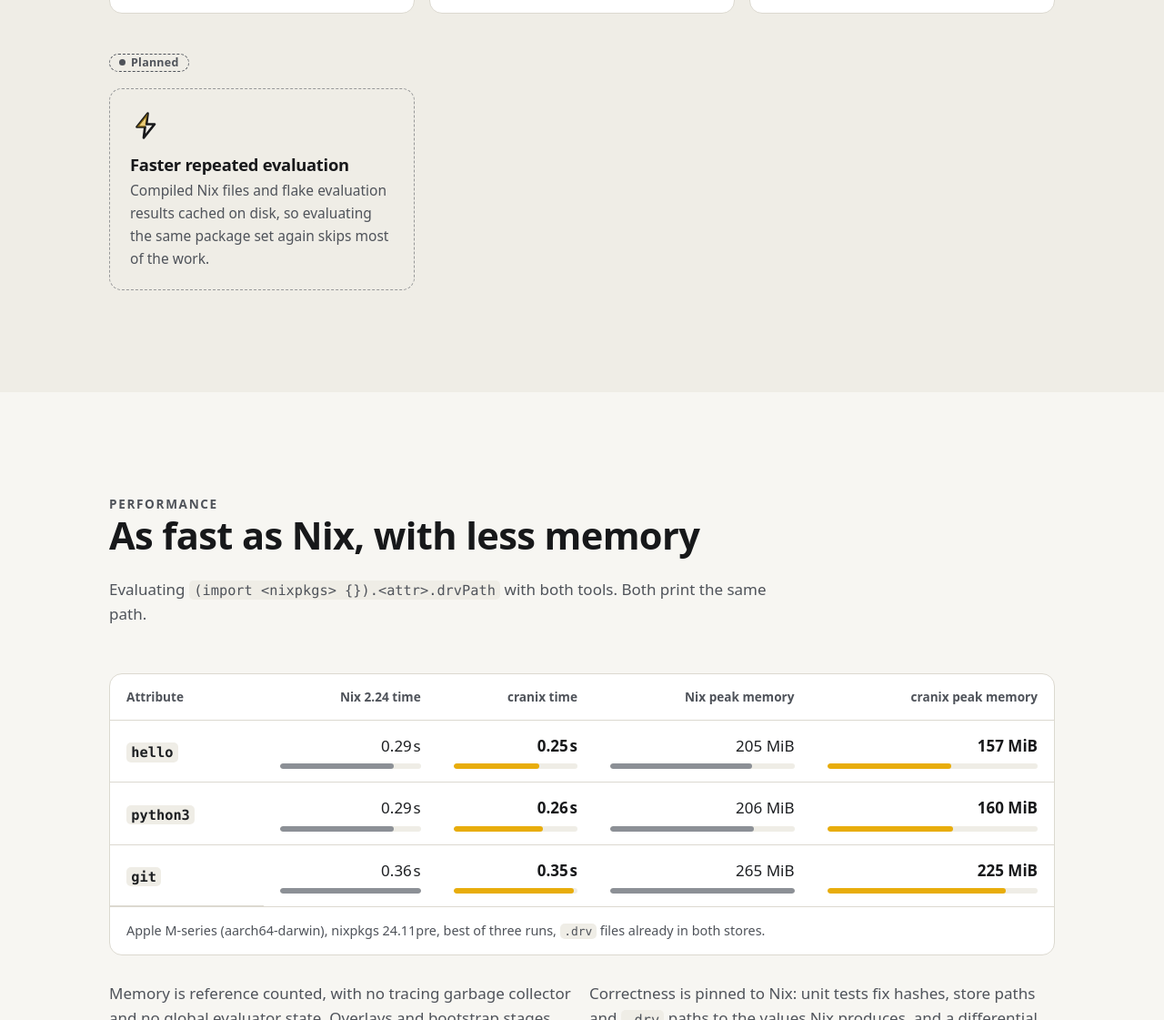
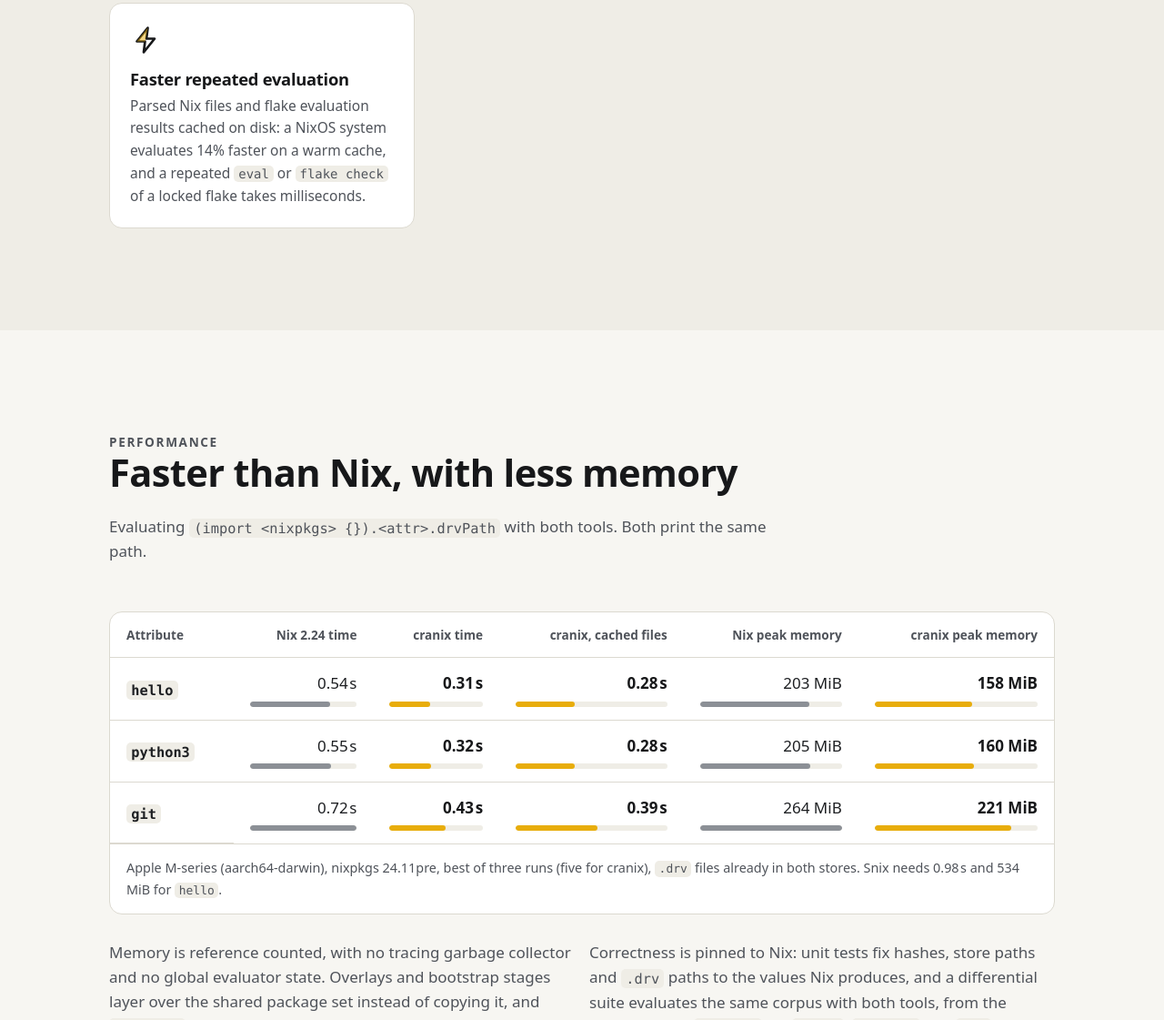
Before and after one commit to tmmy-cc/cranix, a plain HTML site: page site/index.html in a window 1280 px wide. Shown: the part 4565-5686 px from the top of the page at 91% size. Drawn offline with Linux system fonts and the light colour scheme.

Commit message:
docs: add the evaluation profile and measurements against Nix and Snix
Record where hello, python3, a NixOS system and flake check spend their
time, the cache-hit columns, the VM with inline caches, why its bytecode
is not cached and why there is no JIT, and that the uncached path did not
get slower.

```diff
--- a/site/index.html
+++ b/site/index.html
@@ -213,7 +213,7 @@
                 <div class="section-header reveal">
                     <p class="section-kicker">Features</p>
                     <h2 id="features-title">From the language to the supply chain</h2>
-                    <p>Everything marked available is on the main branch and checked against Nix by its test suites. The items marked planned come next.</p>
+                    <p>Everything marked available is on the main branch and checked against Nix by its test suites.</p>
                 </div>
 
                 <div class="feature-groups">
@@ -295,16 +295,10 @@
                                 <h3>Error messages, TOML and XML</h3>
                                 <p>Errors that point at the source with a hint, readable stack traces, and <code>fromTOML</code> and <code>toXML</code>.</p>
                             </li>
-                        </ul>
-                    </div>
-
-                    <div>
-                        <h3 class="feature-group-title reveal"><span class="status status-planned">Planned</span></h3>
-                        <ul class="features" data-stagger>
-                            <li class="feature feature-planned reveal">
+                            <li class="feature reveal">
                                 <svg class="feature-icon" viewBox="0 0 24 24" aria-hidden="true" focusable="false"><path d="M13 3 5 13h6l-1 8 8-10h-6z" fill="none" stroke="currentColor" stroke-width="1.8" stroke-linejoin="round"/><path class="accent" d="M13 3 5 13h6z" fill="currentColor" opacity="0.5"/></svg>
                                 <h3>Faster repeated evaluation</h3>
-                                <p>Compiled Nix files and flake evaluation results cached on disk, so evaluating the same package set again skips most of the work.</p>
+                                <p>Parsed Nix files and flake evaluation results cached on disk: a NixOS system evaluates 14% faster on a warm cache, and a repeated <code>eval</code> or <code>flake check</code> of a locked flake takes milliseconds.</p>
                             </li>
                         </ul>
                     </div>
@@ -316,17 +310,18 @@
             <div class="container">
                 <div class="section-header reveal">
                     <p class="section-kicker">Performance</p>
-                    <h2 id="performance-title">As fast as Nix, with less memory</h2>
+                    <h2 id="performance-title">Faster than Nix, with less memory</h2>
                     <p>Evaluating <code>(import &lt;nixpkgs&gt; {}).&lt;attr&gt;.drvPath</code> with both tools. Both print the same path.</p>
                 </div>
                 <div class="table-wrap reveal">
                     <table class="perf-table">
-                        <caption>Apple M-series (aarch64-darwin), nixpkgs 24.11pre, best of three runs, <code>.drv</code> files already in both stores.</caption>
+                        <caption>Apple M-series (aarch64-darwin), nixpkgs 24.11pre, best of three runs (five for cranix), <code>.drv</code> files already in both stores. Snix needs 0.98&#8202;s and 534 MiB for <code>hello</code>.</caption>
                         <thead>
                             <tr>
                                 <th scope="col">Attribute</th>
                                 <th scope="col">Nix 2.24 time</th>
                                 <th scope="col">cranix time</th>
+                                <th scope="col">cranix, cached files</th>
                                 <th scope="col">Nix peak memory</th>
                                 <th scope="col">cranix peak memory</th>
                             </tr>
@@ -334,24 +329,27 @@
                         <tbody>
                             <tr>
                                 <th scope="row"><code>hello</code></th>
-                                <td>0.29&#8202;s<span class="bar" aria-hidden="true"><span style="--value: 81%"></span></span></td>
-                                <td class="ours">0.25&#8202;s<span class="bar bar-ours" aria-hidden="true"><span style="--value: 69%"></span></span></td>
-                                <td>205 MiB<span class="bar" aria-hidden="true"><span style="--value: 77%"></span></span></td>
-                                <td class="ours">157 MiB<span class="bar bar-ours" aria-hidden="true"><span style="--value: 59%"></span></span></td>
+                                <td>0.54&#8202;s<span class="bar" aria-hidden="true"><span style="--value: 75%"></span></span></td>
+                                <td class="ours">0.31&#8202;s<span class="bar bar-ours" aria-hidden="true"><span style="--value: 43%"></span></span></td>
+                                <td class="ours">0.28&#8202;s<span class="bar bar-ours" aria-hidden="true"><span style="--value: 39%"></span></span></td>
+                                <td>203 MiB<span class="bar" aria-hidden="true"><span style="--value: 77%"></span></span></td>
+                                <td class="ours">158 MiB<span class="bar bar-ours" aria-hidden="true"><span style="--value: 60%"></span></span></td>
                             </tr>
                             <tr>
                                 <th scope="row"><code>python3</code></th>
-                                <td>0.29&#8202;s<span class="bar" aria-hidden="true"><span style="--value: 81%"></span></span></td>
-                                <td class="ours">0.26&#8202;s<span class="bar bar-ours" aria-hidden="true"><span style="--value: 72%"></span></span></td>
-                                <td>206 MiB<span class="bar" aria-hidden="true"><span style="--value: 78%"></span></span></td>
-                                <td class="ours">160 MiB<span class="bar bar-ours" aria-hidden="true"><span style="--value: 60%"></span></span></td>
+                                <td>0.55&#8202;s<span class="bar" aria-hidden="true"><span style="--value: 76%"></span></span></td>
+                                <td class="ours">0.32&#8202;s<span class="bar bar-ours" aria-hidden="true"><span style="--value: 44%"></span></span></td>
+                                <td class="ours">0.28&#8202;s<span class="bar bar-ours" aria-hidden="true"><span style="--value: 39%"></span></span></td>
+                                <td>205 MiB<span class="bar" aria-hidden="true"><span style="--value: 78%"></span></span></td>
+                                <td class="ours">160 MiB<span class="bar bar-ours" aria-hidden="true"><span style="--value: 61%"></span></span></td>
                             </tr>
                             <tr>
                                 <th scope="row"><code>git</code></th>
-                                <td>0.36&#8202;s<span class="bar" aria-hidden="true"><span style="--value: 100%"></span></span></td>
-                                <td class="ours">0.35&#8202;s<span class="bar bar-ours" aria-hidden="true"><span style="--value: 97%"></span></span></td>
-                                <td>265 MiB<span class="bar" aria-hidden="true"><span style="--value: 100%"></span></span></td>
-                                <td class="ours">225 MiB<span class="bar bar-ours" aria-hidden="true"><span style="--value: 85%"></span></span></td>
+                                <td>0.72&#8202;s<span class="bar" aria-hidden="true"><span style="--value: 100%"></span></span></td>
+                                <td class="ours">0.43&#8202;s<span class="bar bar-ours" aria-hidden="true"><span style="--value: 60%"></span></span></td>
+                                <td class="ours">0.39&#8202;s<span class="bar bar-ours" aria-hidden="true"><span style="--value: 54%"></span></span></td>
+                                <td>264 MiB<span class="bar" aria-hidden="true"><span style="--value: 100%"></span></span></td>
+                                <td class="ours">221 MiB<span class="bar bar-ours" aria-hidden="true"><span style="--value: 84%"></span></span></td>
                             </tr>
                         </tbody>
                     </table>
```
Also changed, not shown: 2 other files.
